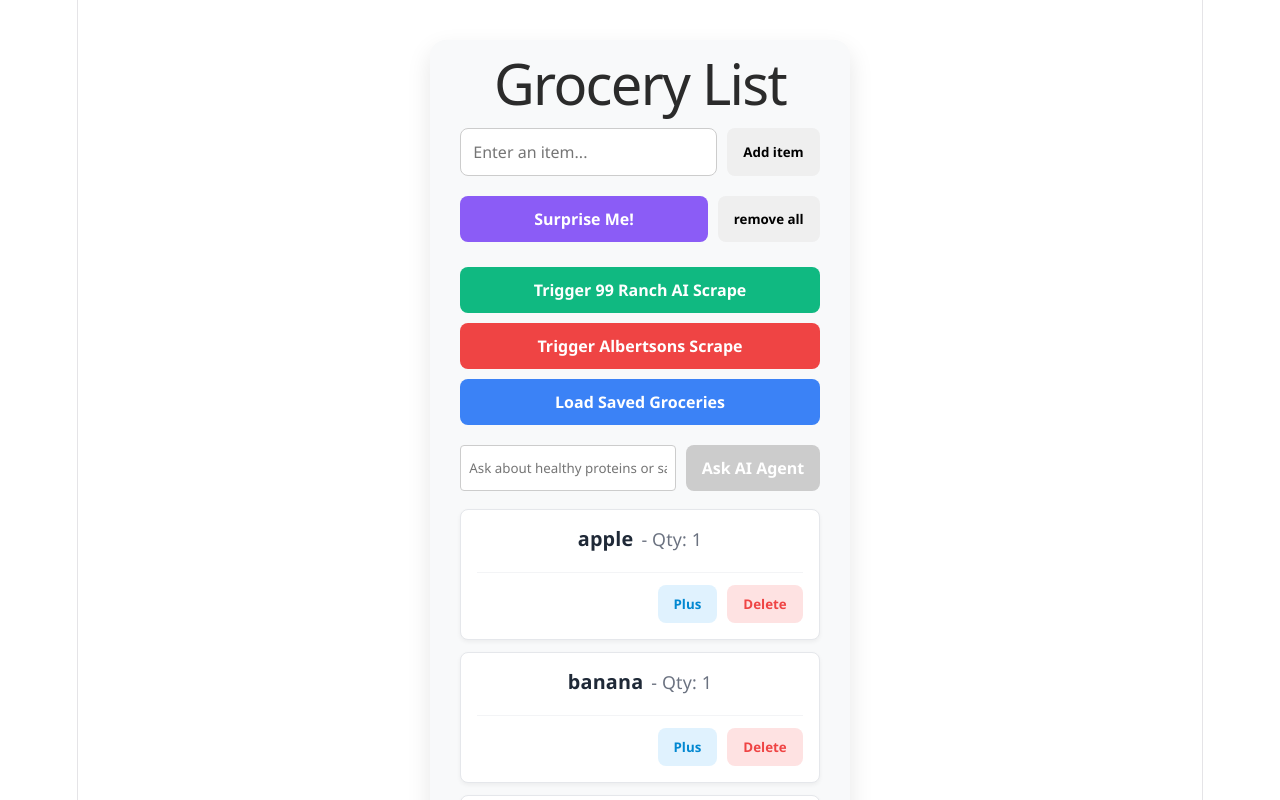
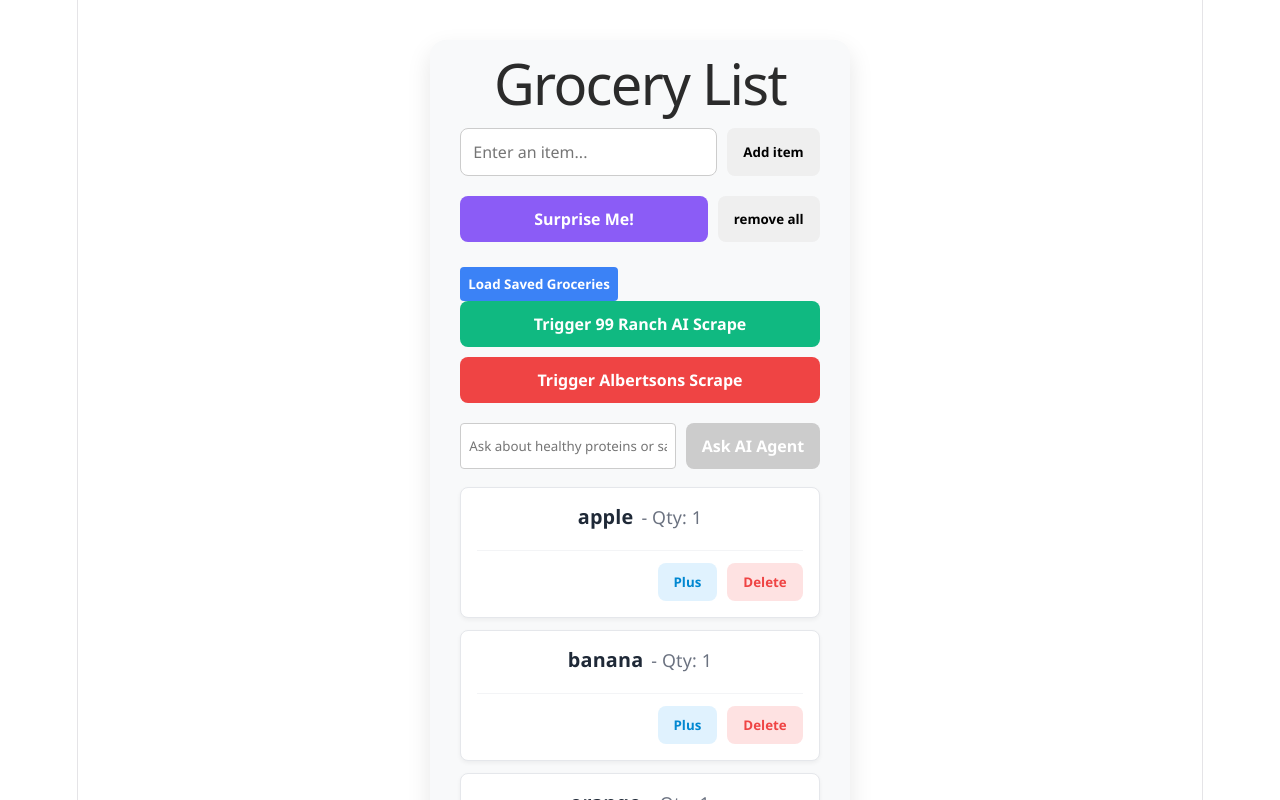
Before and after one commit to longjiedeng123-wq/React-Practice, a React (Vite) app in the folder react-practice/: page / in a window 1280 px wide. Shown: the top 800 px of the page. Built offline with nearby package versions, Linux system fonts and the light colour scheme.

Commit message:
refactor(frontend): improve cohesion and rename scraper dashboard

```diff
--- a/react-practice/src/App.jsx
+++ b/react-practice/src/App.jsx
@@ -2,7 +2,7 @@
 import AiAgent from './AiAgent.jsx';
 import AddForm from './AddForm.jsx';
 import GroceryItem from './GroceryItem.jsx';
-import Fetch99Ranch from './Fetch99Ranch.jsx';
+import ScraperDashboard from './ScraperDashboard.jsx';
 
 import { useState, useEffect} from 'react';
 
@@ -103,6 +103,28 @@
 	function zipCodeSearch() {
 		fetch("http://127.0.0.1:8000/api/test");
 	}
+	function loadSavedProducts() {
+        setIsLoading(true);
+        // Removed setStatusMessage because App.jsx doesn't have that state
+
+        fetch(import.meta.env.VITE_DATABASE || "http://127.0.0.1:8000/api/products")
+        .then(response => response.json())
+        .then(responseData => {
+            if (responseData.status === "success") {
+                const validItems = responseData.data.filter(item => item.english_name != null);
+                console.log("Database Payload:", validItems);
+
+                // Changed from updateGroceries to the actual local function name:
+                handleFetchedItems(validItems);
+            }
+        }).catch(error => {
+            console.error("fetch error: ", error);
+        }).finally(() => {
+            setIsLoading(false);
+        });
+    }
+
+
 	return (
 		<div className = "app-container">
 			<h1 className = "app-title">
@@ -125,7 +147,21 @@
 					remove all
 				</button>
             </div>
-			<Fetch99Ranch updateGroceries={handleFetchedItems} />
+			<div style={{ display: "flex", gap: "10px", marginTop: "10px" }}>
+                <button
+                    className="load-btn"
+                    style={{ backgroundColor: "#3b82f6", color: "white", padding: "8px", borderRadius: "4px" }}
+                    onClick={loadSavedProducts}
+                >
+                    Load Saved Groceries
+                </button>
+            </div>
+
+            {/* Pass loadSavedProducts so the dashboard can trigger it when the cloud job finishes */}
+            <ScraperDashboard
+                updateGroceries={handleFetchedItems}
+                loadSavedProducts={loadSavedProducts}
+            />
 			<AiAgent updateGroceries={handleFetchedItems} />
 			<ul className="grocery-list">
                 {groceries.map((item, index) => {
--- a/react-practice/src/Fetch99Ranch.jsx
+++ b/react-practice/src/ScraperDashboard.jsx
@@ -1,6 +1,6 @@
 import { useState, useEffect } from 'react';
 
-function Fetch99Ranch({updateGroceries}) {
+function ScraperDashboard({updateGroceries, loadSavedProducts}) {
     const [isLoading, setIsLoading] = useState(false);
     const [ statusMessage, setStatusMessage ] = useState("");
     const [liveUrl, setLiveUrl] = useState(null);
@@ -80,26 +80,7 @@
         });
     }
 
-    function loadSavedProducts() {
-        setIsLoading(true);
-        setStatusMessage("Fetching database...");
 
-        fetch(import.meta.env.VITE_DATABASE || "http://127.0.0.1:8000/api/products")
-        .then(response => response.json())
-        .then(responseData => {
-            if (responseData.status === "success") {
-                const validItems = responseData.data.filter(item => item.english_name != null);
-                console.log("Database Payload:", validItems);
-                updateGroceries(validItems)
-                setStatusMessage(`Loaded ${validItems.length} items from database!`)
-            }
-        }).catch(error => {
-            console.error("fetch error: ", error);
-            setStatusMessage("Error loading products.");
-        }).finally(() => {
-            setIsLoading(false);
-        });
-    }
 
 
 
@@ -117,13 +98,6 @@
                 disabled={isLoading}
                 onClick={triggerAlbertsonsScraper}>
                 Trigger Albertsons Scrape
-            </button>
-            <button
-                className="fetch-btn"
-                style={{ backgroundColor: "#3b82f6" }}
-                disabled={isLoading}
-                onClick={loadSavedProducts}>
-                Load Saved Groceries
             </button>
 
 
@@ -148,4 +122,4 @@
     );
 }
 
-export default Fetch99Ranch;
+export default ScraperDashboard;
```
